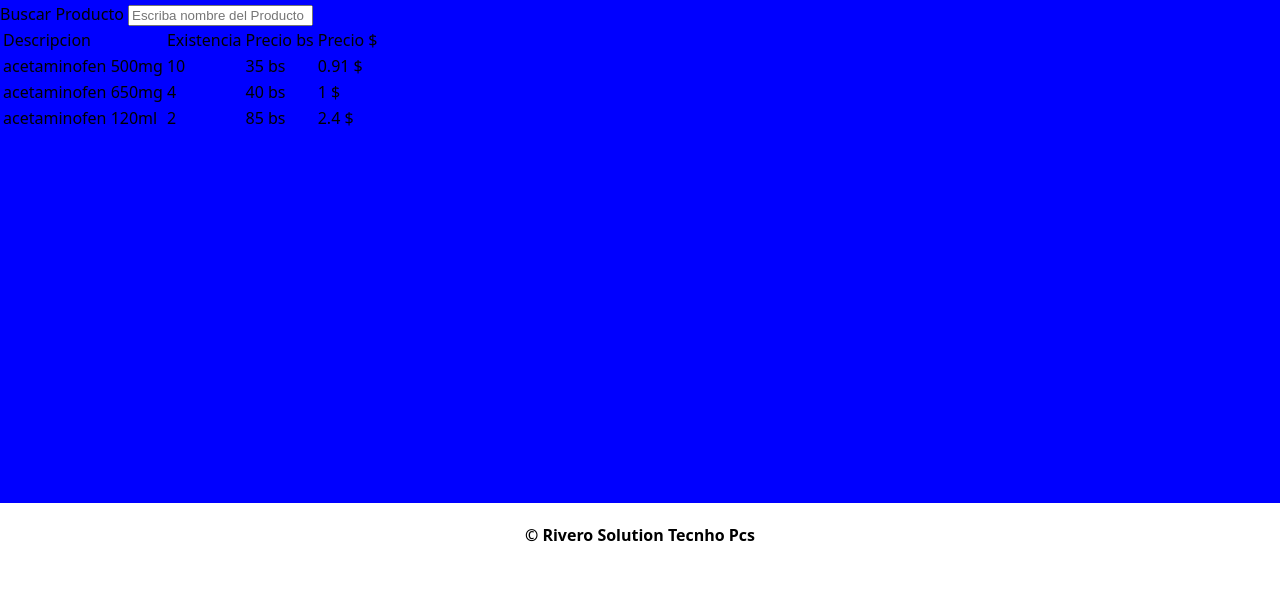
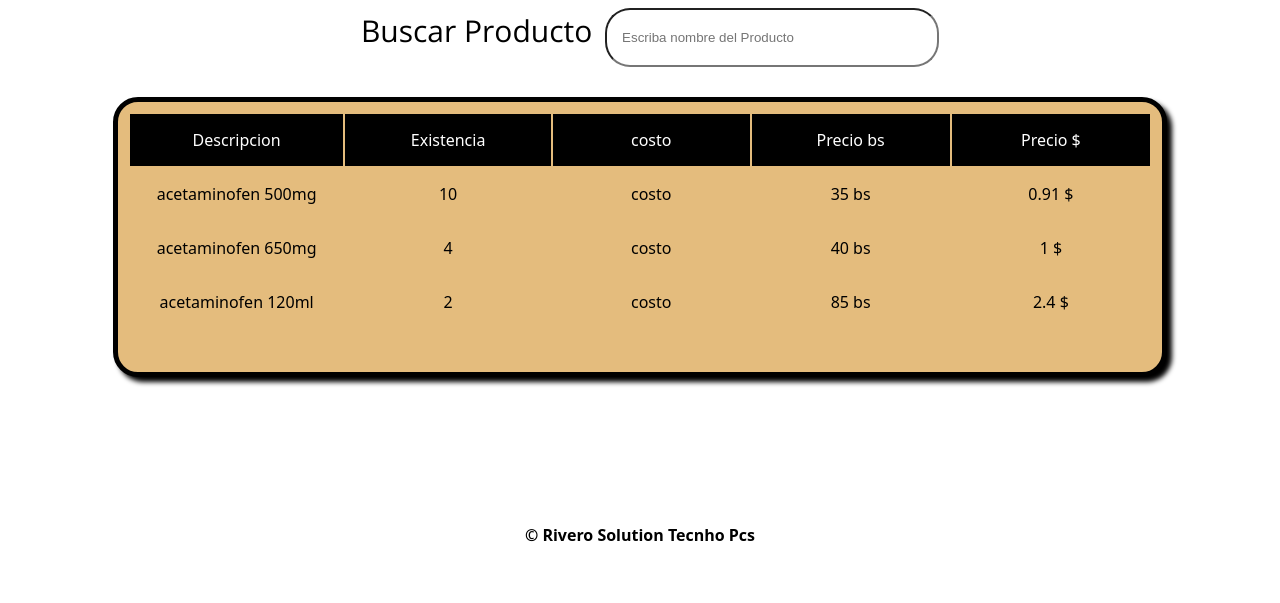
Before and after one commit to addisonR/Miinvya, a website: page views/miinvya.html in a window 1280 px wide. Shown: the part 197-800 px from the top of the page. Drawn offline with nearby package versions, Linux system fonts and the light colour scheme; a web font is replaced by a local one.

Commit message:
add styles

```diff
--- a/css/stylemiinvya.css
+++ b/css/stylemiinvya.css
@@ -27,7 +27,6 @@ body{
 
 /*contenido*/
 .content-page{
-    background: blue;
     grid-area: contenido;
     display: grid;
     grid-template-rows: 100px 1fr;
@@ -99,8 +98,40 @@ body{
     margin-right: 50px;
     box-shadow: 5px 5px 0px #e4bc7d;
 }
-
-
+.formularioconsulta{
+    font-family: 'Open Sans',sans-serif;
+    font-size: 30px;
+    margin-left: 25px;
+    margin-bottom: 25px;
+    text-align: center;
+}
+.formularioconsulta input{
+    width: 300px;
+    height: 25px;
+    border-radius: 25px;
+    margin: 5px;
+    padding: 15px;
+}
+.tab-busqueda{
+    width: 80vw;
+    min-height: 250px;
+    border: 5px solid #000;
+    box-shadow: 5px 5px 5px 0 black;
+    border-radius: 25px;
+    margin: auto;
+    background: #e4bc7d;
+    padding: 10px;
+}
+.tab-busqueda tr, td{
+    width: 250px;
+    height: 50px;
+    text-align: center;
+}
+#tabladeproductos{
+    border-radius: 25px;
+    background: #000;
+    color: #fff;
+}
 
 /*footer*/
 .footer-content{
--- /dev/null
+++ b/js/scriptindex.js
@@ -0,0 +1,4 @@
+let btn_ir = document.getElementById("iramiinya");
+btn_ir.addEventListener('click', function(){
+    window.location.href = "../views/iniciarsesion.html"
+})
--- a/views/index.html
+++ b/views/index.html
@@ -10,6 +10,7 @@
     <link rel="stylesheet" href="../css/style.css" />
 </head>
 <body>
+
     <section class="content">
         <section class="header-content">
             <header>
@@ -22,7 +23,7 @@
                             <li><a href="#contactanos">Contactanos</a></li>
                         </ul>
                     </nav>
-                    <button>Miinvya</button>
+                    <button id="iramiinya">Miinvya</button>
                 </section>
             </header>
         </section>
@@ -120,5 +121,7 @@
             </footer>
         </section>
     </section>
+
+    <script src="../js/scriptindex.js"></script>
 </body>
 </html>
--- a/views/miinvya.html
+++ b/views/miinvya.html
@@ -34,37 +34,47 @@
                     </select>
                 </span>
             </section>
+
             <section class="busquedaproductos">
-            <form class="formularioconsulta" action="">
+                <div class="formularioconsulta">
+                    <form action="">
                         <label for="buscar">Buscar Producto</label>
                         <input type="text" placeholder="Escriba nombre del Producto" id="buscar"/>
                     </form>
-            <table class="tab-busqueda">
+                </div>
+
+                <div class="tab-busqueda">
+                    <table>
                         <tr id="tabladeproductos">
                             <td>Descripcion</td>
                             <td>Existencia</td>
+                            <td>costo</td>
                             <td>Precio bs</td>
                             <td>Precio $</td>
                         </tr>
                         <tr>
                             <td>acetaminofen 500mg</td>
                             <td>10</td>
+                            <td>costo</td>
                             <td>35 bs</td>
                             <td>0.91 $</td>
                         </tr>
                         <tr>
                             <td>acetaminofen 650mg</td>
                             <td>4</td>
+                            <td>costo</td>
                             <td>40 bs</td>
                             <td>1 $</td>
                         </tr>
                         <tr>
                             <td>acetaminofen 120ml </td>
                             <td>2</td>
+                            <td>costo</td>
                             <td>85 bs</td>
                             <td>2.4 $</td>
                         </tr>
                     </table>
+                </div>
             </section>
         </section>
 
```
Also changed, not shown: js/iniciosesion.js (+19 -11 lines), views/iniciarsesion.html (+3 -0 lines). Lines whose indentation alone changed are shown as unchanged.
